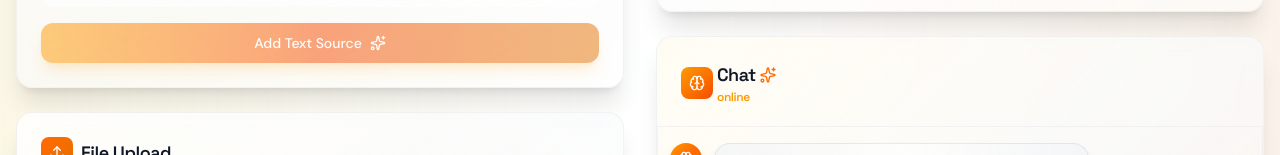
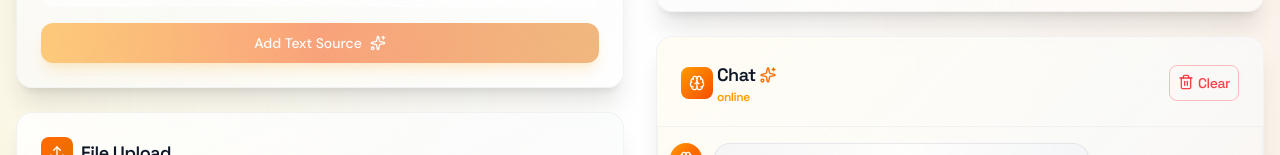
Before and after one commit to BhartiRajesh99/rag-assistant, a Next.js app: page /main in a window 1280 px wide. Shown: the part 377-532 px from the top of the page. Built offline with nearby package versions, Linux system fonts and the light colour scheme.

Commit message:
add delete feature

```diff
--- a/src/app/main/page.tsx
+++ b/src/app/main/page.tsx
@@ -823,7 +823,7 @@ export default function RAGAssistant() {
                         </div>
                       </div>
                       <div>
-                        {messages.length > 2 && (
+                        {!isLoading && (
                           <Button
                             variant="ghost"
                             size="sm"
```
